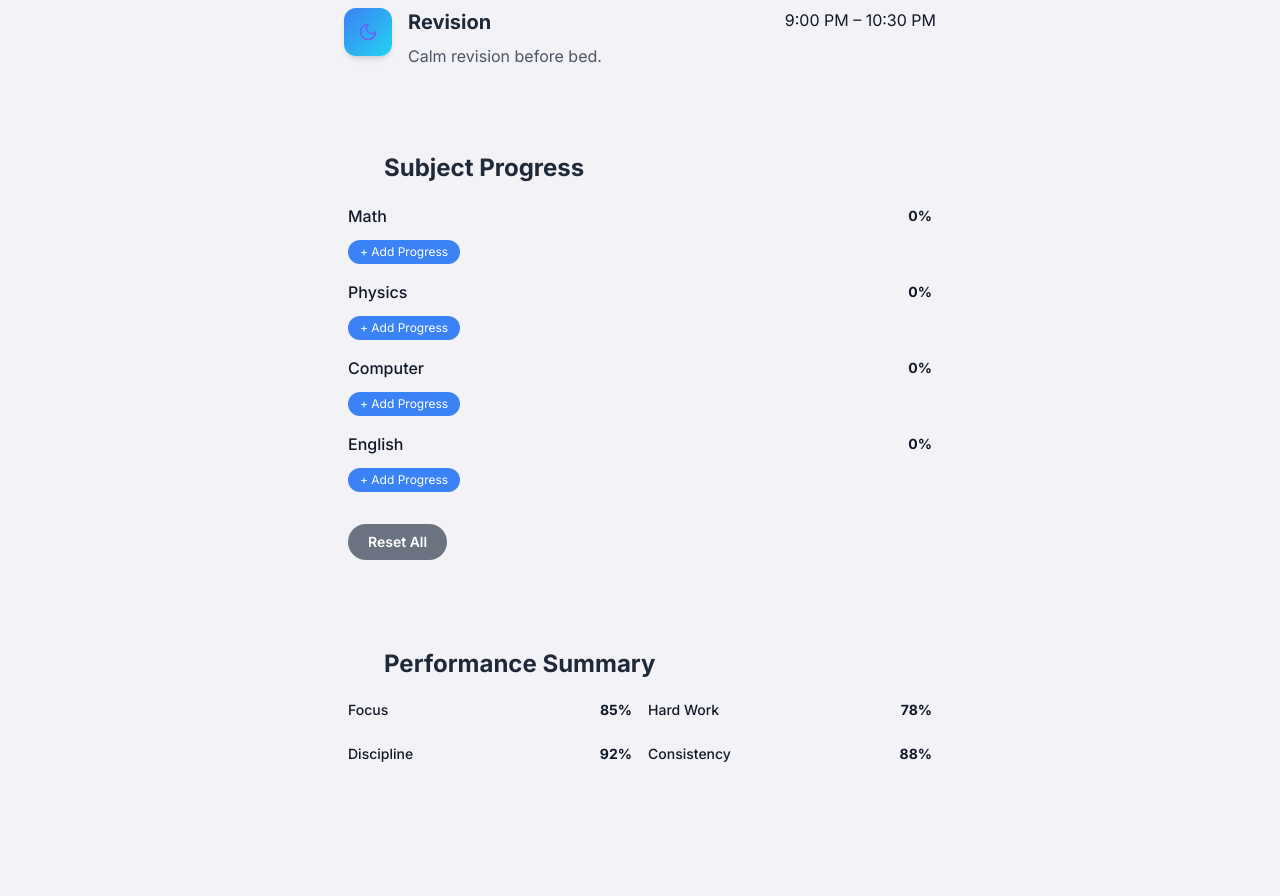
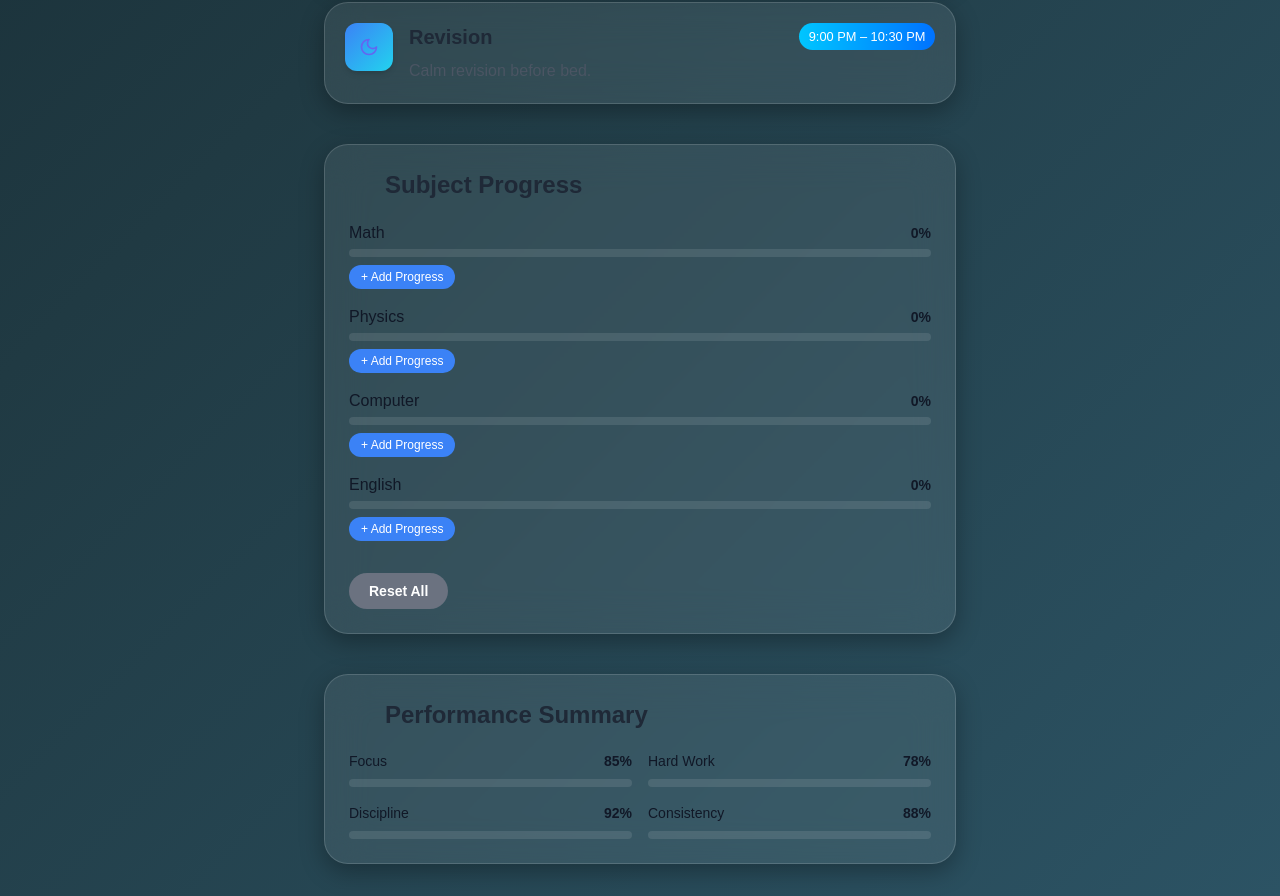
Before and after one commit to tech242242/dailytask, a React (Vite) app: page / in a window 1280 px wide. Shown: the part 1416-2312 px from the top of the page. Before the commit the page ends 2244 px from the top, so only its background shows below. Built offline with nearby package versions, Linux system fonts and the light colour scheme.

Commit message:
Update index.css

```diff
--- a/src/index.css
+++ b/src/index.css
@@ -1,9 +1,92 @@
-@import url('https://fonts.googleapis.com/css2?family=Inter:wght@300;400;500;600;700&display=swap');
 @tailwind base;
 @tailwind components;
 @tailwind utilities;
 
-:root {
-  --ios-bg: #f2f2f7;
-  --ios-primary: #007aff;
+/* Background gradient */
+body {
+  background: linear-gradient(135deg, #0f2027, #203a43, #2c5364);
+  color: #f8fafc;
+  font-family: "Poppins", sans-serif;
+  min-height: 100vh;
+  margin: 0;
+  padding: 0;
 }
+
+/* iOS glass card */
+.ios-card {
+  background: rgba(255, 255, 255, 0.08);
+  border: 1px solid rgba(255, 255, 255, 0.15);
+  border-radius: 1.5rem;
+  backdrop-filter: blur(20px);
+  box-shadow: 0 8px 24px rgba(0, 0, 0, 0.3);
+  transition: all 0.3s ease;
+}
+
+.ios-card:hover {
+  background: rgba(255, 255, 255, 0.12);
+  transform: translateY(-3px);
+}
+
+/* Accent badges */
+.time-badge {
+  background: linear-gradient(90deg, #00c6ff, #0072ff);
+  color: white;
+  font-size: 0.8rem;
+  padding: 0.25rem 0.6rem;
+  border-radius: 9999px;
+  font-weight: 500;
+}
+
+/* Progress bars */
+.progress-bar {
+  height: 0.5rem;
+  background: rgba(255, 255, 255, 0.1);
+  border-radius: 9999px;
+  overflow: hidden;
+}
+
+.progress-bar-inner {
+  height: 100%;
+  transition: width 0.4s ease;
+}
+
+/* Floating Action Button */
+.fab {
+  position: fixed;
+  bottom: 2rem;
+  right: 2rem;
+  background: linear-gradient(135deg, #00c6ff, #0072ff);
+  color: white;
+  border: none;
+  border-radius: 50%;
+  width: 60px;
+  height: 60px;
+  display: flex;
+  align-items: center;
+  justify-content: center;
+  box-shadow: 0 8px 20px rgba(0, 0, 0, 0.3);
+  cursor: pointer;
+  transition: all 0.3s ease;
+}
+
+.fab:hover {
+  transform: scale(1.1);
+  box-shadow: 0 12px 28px rgba(0, 0, 0, 0.4);
+}
+
+/* Fade animations */
+.fade-in {
+  opacity: 0;
+  animation: fadeIn 1.2s ease forwards;
+}
+
+@keyframes fadeIn {
+  0% {
+    opacity: 0;
+    transform: translateY(10px);
+  }
+  100% {
+    opacity: 1;
+    transform: translateY(0);
+  }
+}
```
